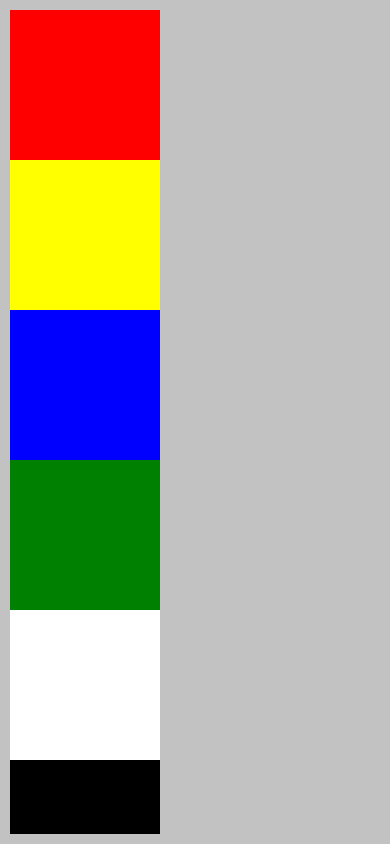
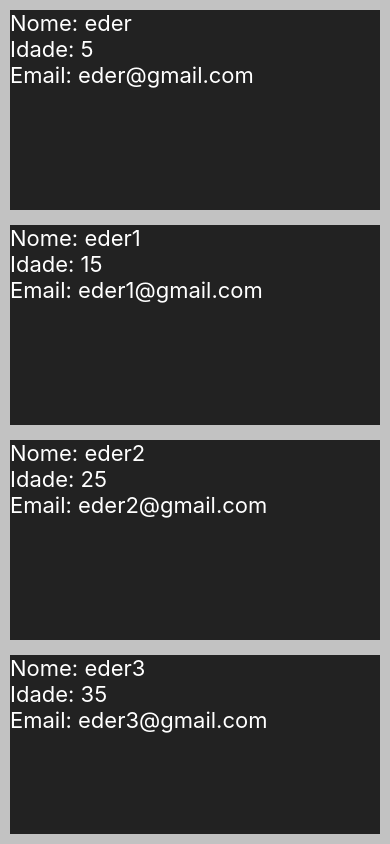
Before and after one commit to EderCosta21/curso_react_native, a React Native app: screen / in a window 390 px wide. Built offline with nearby package versions, Linux system fonts and the light colour scheme.

Commit message:
Flat List

```diff
--- a/App.tsx
+++ b/App.tsx
@@ -7,68 +7,65 @@ import {
   Button,
   Alert,
   TextInput,
-  ScrollView
+  ScrollView,
+  FlatList,
 } from 'react-native';
 
 class App extends React.Component<any, any> {
   constructor(props: any) {
     super(props);
-    this.state = {};
+    this.state = {
+      feed: [
+        {id: '1', nome: 'eder', idade: 5, email: 'eder@gmail.com'},
+        {id: '2', nome: 'eder1', idade: 15, email: 'eder1@gmail.com'},
+        {id: '3', nome: 'eder2', idade: 25, email: 'eder2@gmail.com'},
+        {id: '4', nome: 'eder3', idade: 35, email: 'eder3@gmail.com'},
+        {id: '5', nome: 'eder4', idade: 45, email: 'eder4@gmail.com'},
+      ],
+    };
   }
 
   render() {
-    return <View style={styles.container}>
-      <ScrollView
-      showsVerticalScrollIndicator={false}
-      horizontal={false}
-
-      >
-      <View style={styles.box}></View>
-      <View style={styles.box1}></View>
-      <View style={styles.box2}></View>
-      <View style={styles.box3}></View>
-      <View style={styles.box4}></View>
-      <View style={styles.box5}></View>
-      </ScrollView>
-
-    </View>;
+    return (
+      <View style={styles.container}>
+        <FlatList
+          keyExtractor={item => item.id}
+          data={this.state.feed}
+          renderItem={({item}) => <Pessoa data={item} />}
+        />
+      </View>
+    );
   }
 }
 const styles = StyleSheet.create({
   container: {
     flex: 1,
-    backgroundColor:'#c2c2c2',padding:10
+    backgroundColor: '#c2c2c2',
+    padding: 10,
   },
-  box:{
-    backgroundColor:'red',
-    height:150,
-    width:150,
+  textoPessoa: {
+    color: '#fff',
+    fontSize: 22,
   },
-  box1:{
-    backgroundColor:'yellow',
-    height:150,
-    width:150,
+  areaPessoa: {
+    backgroundColor: '#222',
+    height: 200,
+    marginBottom: 15,
   },
-  box2:{
-    backgroundColor:'blue',
-    height:150,
-    width:150,
-  },
-  box3:{
-    backgroundColor:'green',
-    height:150,
-    width:150,
-  },
-  box4:{
-    backgroundColor:'white',
-    height:150,
-    width:150,
-  },
-  box5:{
-    backgroundColor:'black',
-    height:150,width:150,
-  },
-
 });
 
 export default App;
+
+class Pessoa extends Component<{
+  data: {id: string; nome: string; idade: number; email: string};
+}> {
+  render() {
+    return (
+      <View style={styles.areaPessoa}>
+        <Text style={styles.textoPessoa}>Nome: {this.props.data.nome}</Text>
+        <Text style={styles.textoPessoa}>Idade: {this.props.data.idade}</Text>
+        <Text style={styles.textoPessoa}>Email: {this.props.data.email}</Text>
+      </View>
+    );
+  }
+}
```
